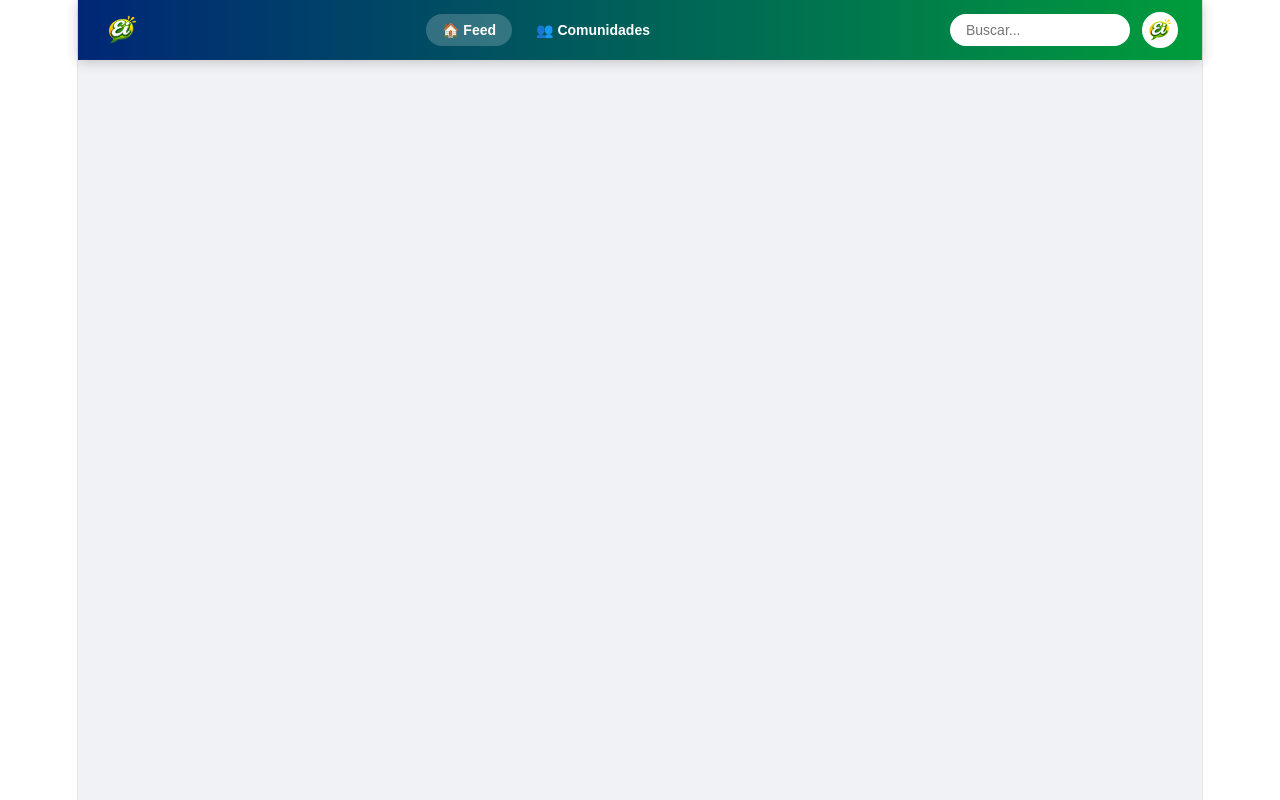
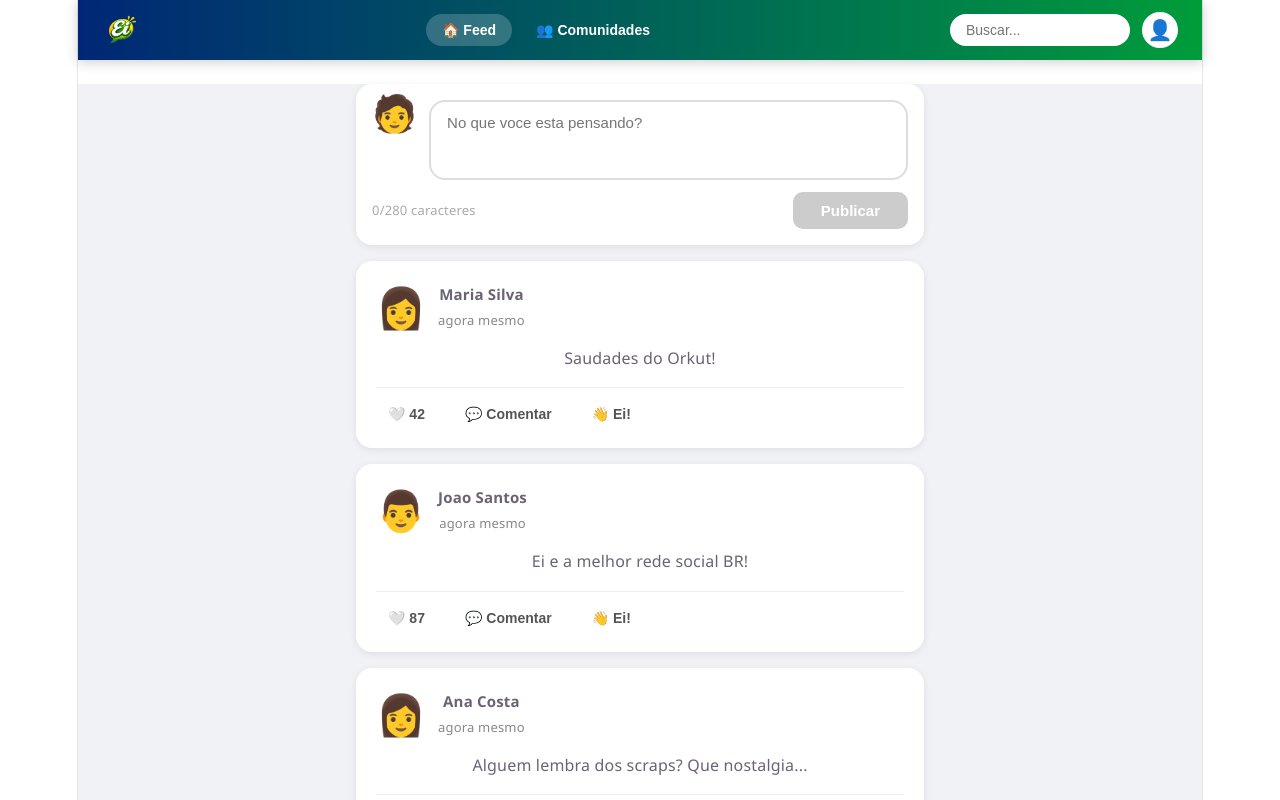
Before and after one commit to bebecaclaudio/ei-social, a React (Vite) app in the folder ei-social/: page / in a window 1280 px wide. Both pictures are taken after a click on the button "Entrar". Shown: the top 800 px of the page. Built offline with nearby package versions, Linux system fonts and the light colour scheme.

Commit message:
arrumando perfil no navbar

```diff
--- a/ei-social/src/Layout.jsx
+++ b/ei-social/src/Layout.jsx
@@ -1,8 +1,5 @@
 function Layout({ tela, onFeed, onComunidades, onPerfil }) {
   return (
-    <div style={{ minHeight: '100vh', background: '#f0f2f5' }}>
-
-      {/* Navbar única no topo */}
     <div style={{
       background: 'linear-gradient(90deg, #002776, #009c3b)',
       padding: '10px 24px',
@@ -14,7 +11,6 @@
       zIndex: 100,
       boxShadow: '0 2px 12px rgba(0,0,0,0.2)'
     }}>
-        {/* Logo */}
       <img
         onClick={onFeed}
         src="/logo.png"
@@ -22,7 +18,6 @@
         style={{ height: '40px', cursor: 'pointer' }}
       />
 
-        {/* Links de navegação */}
       <div style={{ display: 'flex', gap: '8px', alignItems: 'center' }}>
         <button onClick={onFeed} style={{
           background: tela === 'feed' ? 'rgba(255,255,255,0.2)' : 'transparent',
@@ -39,25 +34,19 @@
         }}>👥 Comunidades</button>
       </div>
 
-        {/* Busca e perfil */}
       <div style={{ display: 'flex', gap: '12px', alignItems: 'center' }}>
         <input placeholder="Buscar..." style={{
           padding: '8px 16px', borderRadius: '20px',
           border: 'none', width: '180px', fontSize: '14px', outline: 'none'
         }} />
-          <img
-            onClick={onPerfil}
-            src="/logo.png"
-            alt="Perfil"
-            style={{
+        <div onClick={onPerfil} style={{
           height: '36px', width: '36px', borderRadius: '50%',
           cursor: 'pointer', border: '2px solid white',
-              objectFit: 'cover', background: 'white'
-            }}
-          />
+          background: 'white', display: 'flex',
+          alignItems: 'center', justifyContent: 'center',
+          fontSize: '20px'
+        }}>👤</div>
       </div>
-      </div>
-
     </div>
   )
 }
```
Lines whose indentation alone changed are shown as unchanged.
